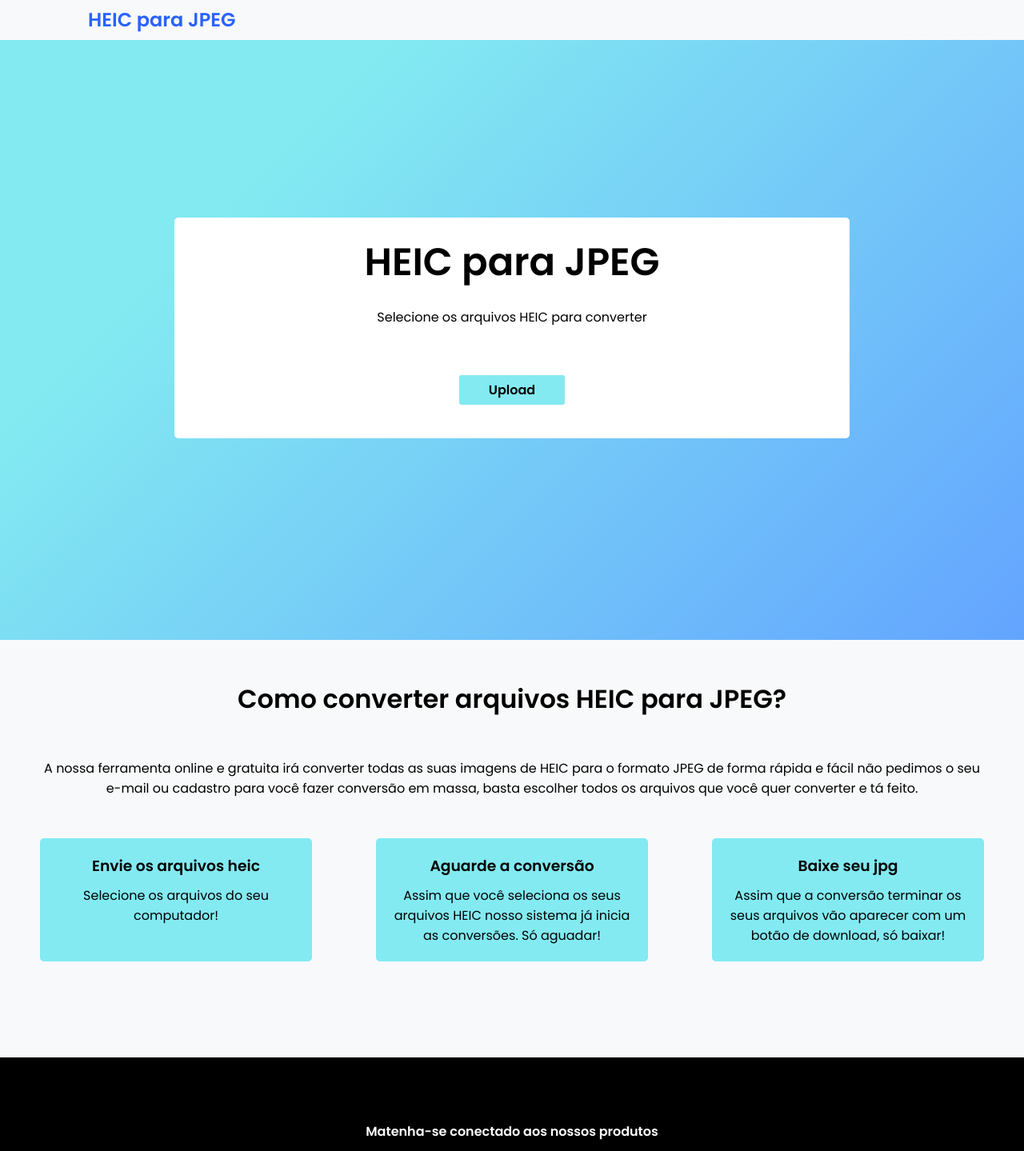
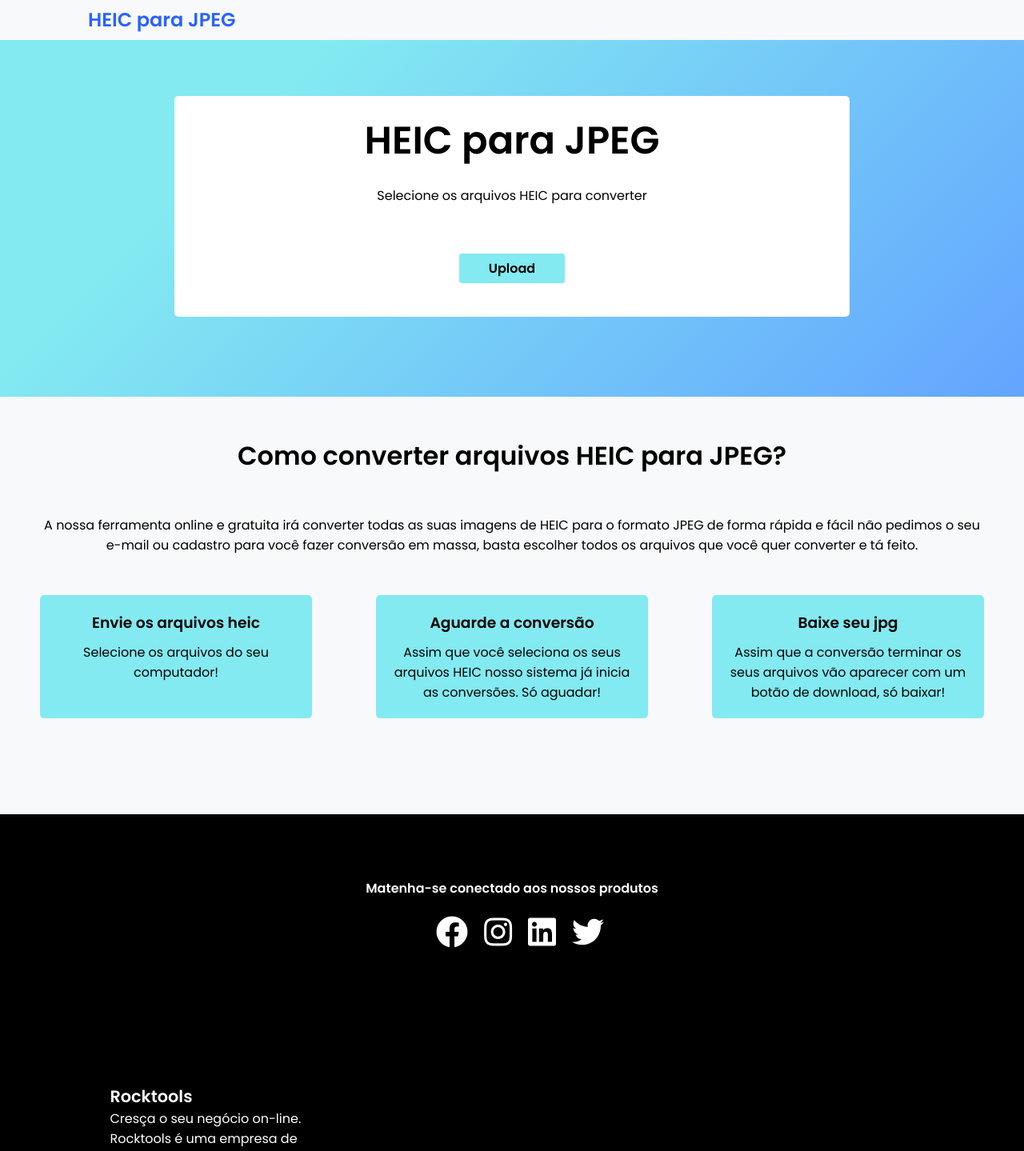
Before and after one commit to felipepsantanna/heictojpg, a Next.js app: page / in a window 1280 px wide. Shown: the top 1439 px of the page at 80% size. Built offline with nearby package versions, Linux system fonts and the light colour scheme.

Commit message:
alteração no box de upload

```diff
--- a/pages/index.js
+++ b/pages/index.js
@@ -187,7 +187,7 @@ export default function Home() {
 
         <div id="container_footer">
           <div className="footer_rocktools">
-            <h2>Rocktools</h2>
+            <a href="https://rocktools.com.br/" rel="nofollow" target="_blank"><h2>Rocktools</h2></a>
             <p>Cresça o seu negócio on-line.
               Rocktools é uma empresa de crescimento, vamos te ajudar a escalar o seu negócio!</p>
           </div>
--- a/styles/globals.css
+++ b/styles/globals.css
@@ -40,7 +40,7 @@
 /*CAMPO DE UPLOAD*/
 .container {
     width: 100%;
-    min-height: 100vh;
+    min-height: 60vh;
     display: flex;
     align-items: center;
     justify-content: center;
@@ -330,6 +330,10 @@ input:focus {
     font-size: 1.3em;
 }
 
+a{
+    color: #fff;
+}
+
 
 .none{
   display:none!important;
```
